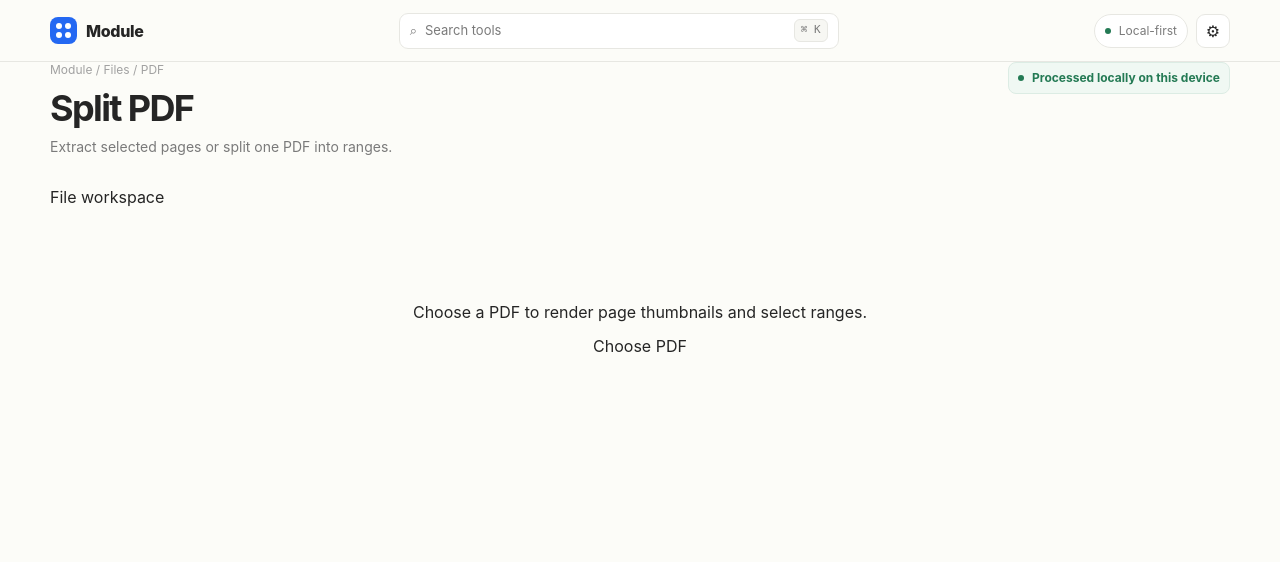
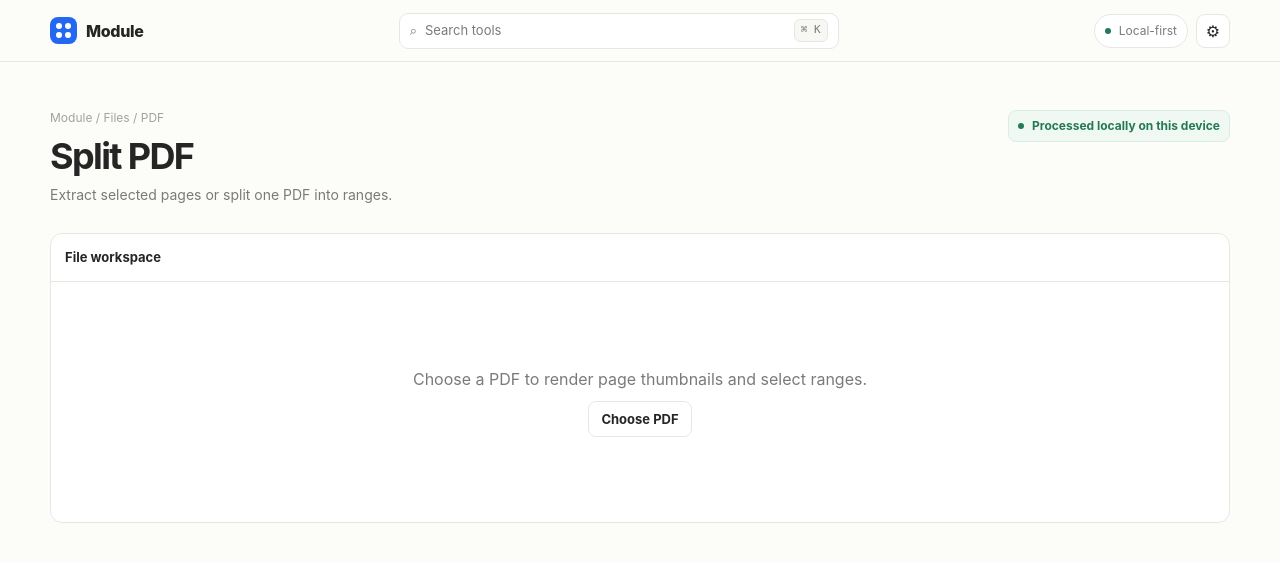
Before and after one commit to howlil/modu-app, a SvelteKit app: page /pdf/split in a window 1280 px wide. Shown: the top 562 px of the page. Built offline with nearby package versions, Linux system fonts and the light colour scheme.

Commit message:
refactor: use Tailwind and library primitives in src/routes/pdf/split/+page.svelte

```diff
--- a/src/routes/pdf/split/+page.svelte
+++ b/src/routes/pdf/split/+page.svelte
@@ -1,37 +1,27 @@
 <script lang="ts">
+  import { Button } from 'bits-ui';
   import ToolHeader from '#lib/components/ToolHeader.svelte';
 </script>
 
 <svelte:head><title>Split PDF — Module</title></svelte:head>
 
-<section class="page">
+<section class="py-12 max-[760px]:py-7">
   <ToolHeader
     eyebrow="Module / Files / PDF"
     title="Split PDF"
     description="Extract selected pages or split one PDF into ranges."
   />
 
-  <div class="panel">
-    <div class="panel-head">File workspace</div>
-    <div class="panel-body empty">
-      <p>Choose a PDF to render page thumbnails and select ranges.</p>
-      <button class="button" type="button">Choose PDF</button>
+  <div class="rounded-xl border border-line bg-surface">
+    <div class="flex min-h-12 items-center border-b border-line px-3.5 text-[13px] font-bold">File workspace</div>
+    <div class="grid min-h-60 place-items-center content-center gap-2.5 p-3.5 text-center text-muted">
+      <p class="m-0">Choose a PDF to render page thumbnails and select ranges.</p>
+      <Button.Root
+        class="inline-flex min-h-9 items-center justify-center rounded-lg border border-line bg-surface px-3 text-[13px] font-[650] text-ink hover:bg-surface-soft"
+        type="button"
+      >
+        Choose PDF
+      </Button.Root>
     </div>
   </div>
 </section>
-
-<style>
-  .empty {
-    min-height: 240px;
-    display: grid;
-    place-items: center;
-    align-content: center;
-    gap: 10px;
-    color: var(--muted);
-    text-align: center;
-  }
-
-  .empty p {
-    margin: 0;
-  }
-</style>
```
